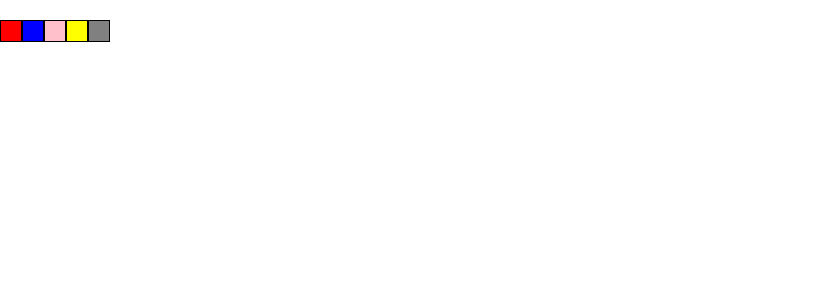
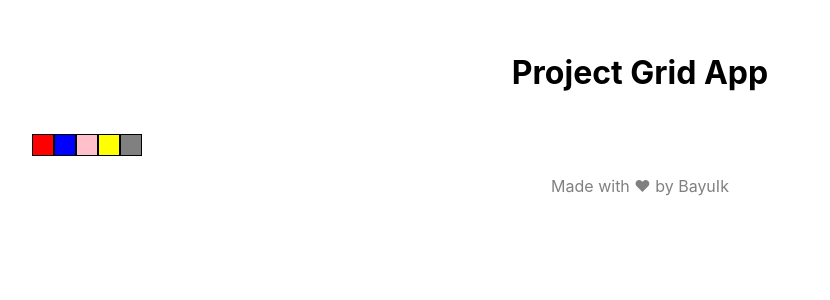
Before and after one commit to bayuik/grid-app, a React (Create React App) app: page / in a window 1280 px wide. Shown: the top 300 px of the page, without its empty margins (0-830 px from the left). Built offline with nearby package versions, Linux system fonts and the light colour scheme.

Commit message:
add title and footer

```diff
--- a/src/App.js
+++ b/src/App.js
@@ -1,11 +1,14 @@
 import { Provider } from 'react-redux'
 import Grid from './app/components/Grid'
+import Footer from './app/components/Footer'
 import store from './app/store'
 const App = () => {
   return (
-    <div>
+    <div style={{padding:'2rem'}}>
+      <h1 style={{textAlign:'center'}}>Project Grid App</h1>
       <Provider store={store}>
         <Grid />
+        <Footer/>
       </Provider>
     </div>
   )
--- /dev/null
+++ b/src/app/components/Footer/index.js
@@ -0,0 +1,12 @@
+import React from "react";
+import "./style.css";
+
+const Footer = () => {
+  return(
+    <div style={{textAlign:'center', color:'gray'}}>
+      <p>Made with &hearts; by BayuIk</p>
+    </div>
+  );
+};
+
+export default Footer;
```
Also changed, not shown: src/app/components/Footer/style.css (added).
